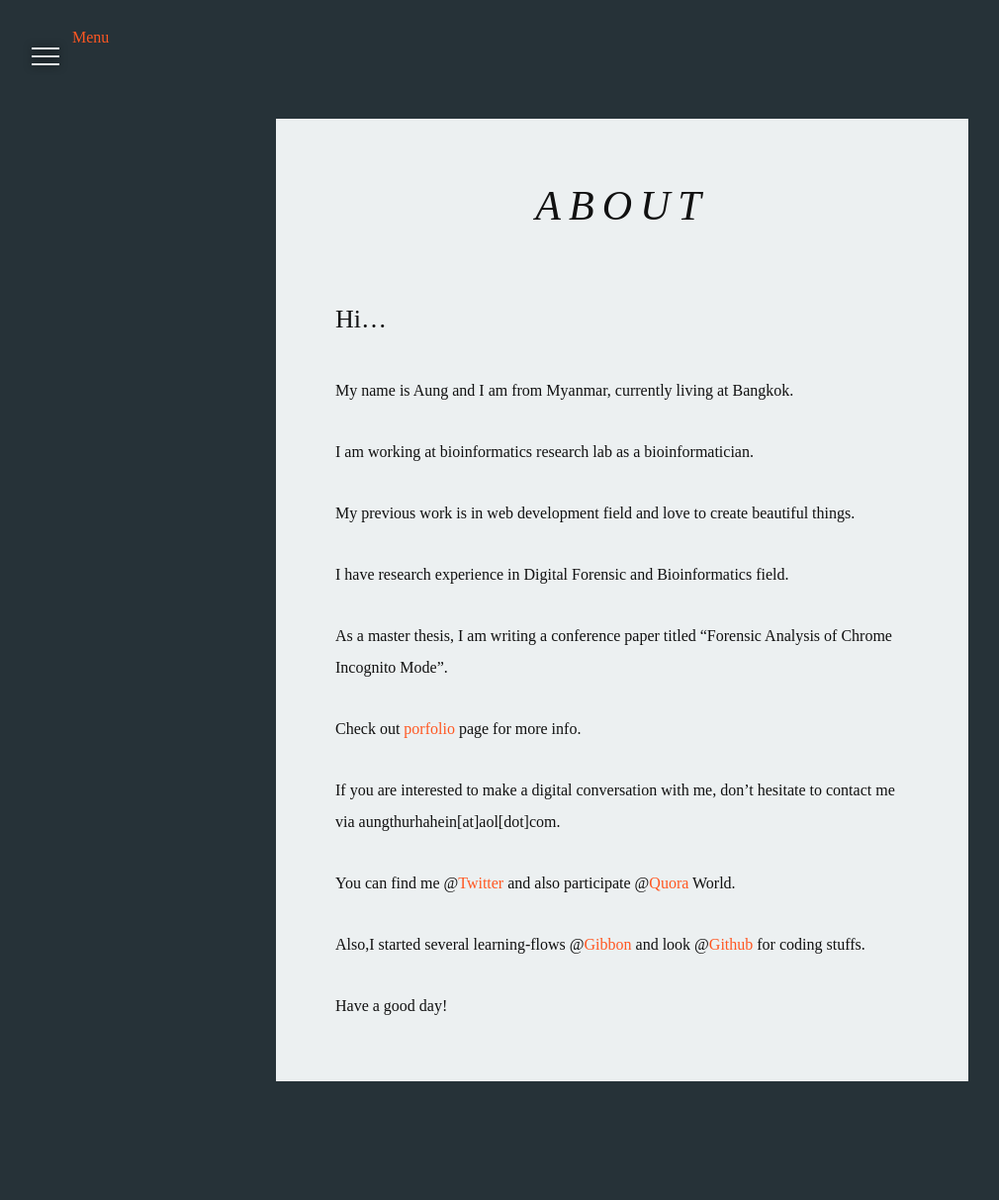
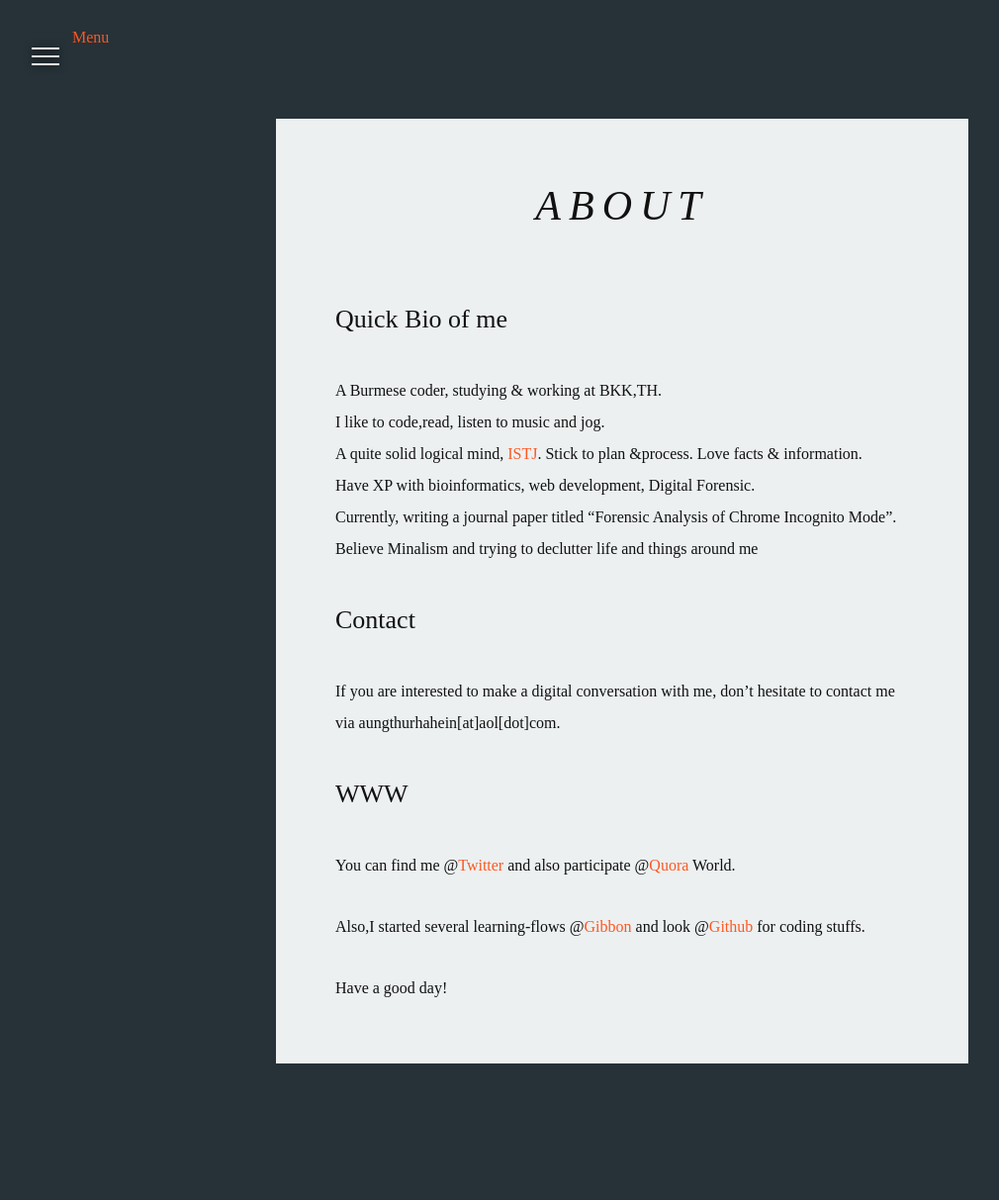
Before and after one commit to aungthurhahein/aungthurhahein.github.com, a Jekyll site: the page built from about.md, in a window 1280 px wide. Shown: the whole page at 99% size, without its empty margins (11-1021 px from the left). Built offline with Jekyll 4.4.1, drawn with Linux system fonts in a browser that asks for light colours; nearby versions of some CDN libraries.

```diff
--- a/about.md
+++ b/about.md
@@ -4,22 +4,18 @@ title: About
 permalink: /about/
 ---
 
-### Hi…
+### Quick Bio of me
+A Burmese coder, studying & working at BKK,TH.\\
+I like to code,read, listen to music and jog.\\
+A quite solid logical mind, <a href="http://www.16personalities.com/istj-personality" target="_blank">ISTJ</a>. Stick to plan &process. Love facts & information.\\
+Have XP with bioinformatics, web development, Digital Forensic.\\
+Currently, writing a journal paper titled "Forensic Analysis of Chrome Incognito Mode".\\
+Believe Minalism and trying to declutter life and things around me
 
-My name is Aung and I am from Myanmar, currently living at Bangkok.
-
-I am working at bioinformatics research lab as a bioinformatician.
-
-My previous work is in web development field and love to create beautiful things.
-
-I have research experience in Digital Forensic and Bioinformatics field.
-
-As a master thesis, I am writing a conference paper titled "Forensic Analysis of Chrome Incognito Mode".
-
-Check out <a href="http://aungthurhahein.github.io/me" target="_blank"> porfolio</a> page for more info.
-
+### Contact
 If you are interested to make a digital conversation with me, don’t hesitate to contact me via aungthurhahein[at]aol[dot]com.
 
+### WWW
 You can find me @<a href="https://twitter.com/AtrHein" target="_blank">Twitter</a> and also participate @<a href="https://www.quora.com/profile/Aung-Thu-Rha-Hein" target="_blank">Quora</a> World.
 
 Also,I started several learning-flows @<a href="https://gibbon.co/atrx" target="_blank">Gibbon</a> and look @<a href="https://github.com/aungthurhahein" target="_blank">Github</a> for coding stuffs.
```
Also changed, not shown: _drafts/DropboxPaper.md (added, +9 -0 lines), _drafts/technology-Myanmar.md (added, +18 -0 lines), _posts/2015/2015-11-24-toread-2016.md (+2 -2 lines), now.md (+2 -2 lines), projects.md (added, +26 -0 lines).
